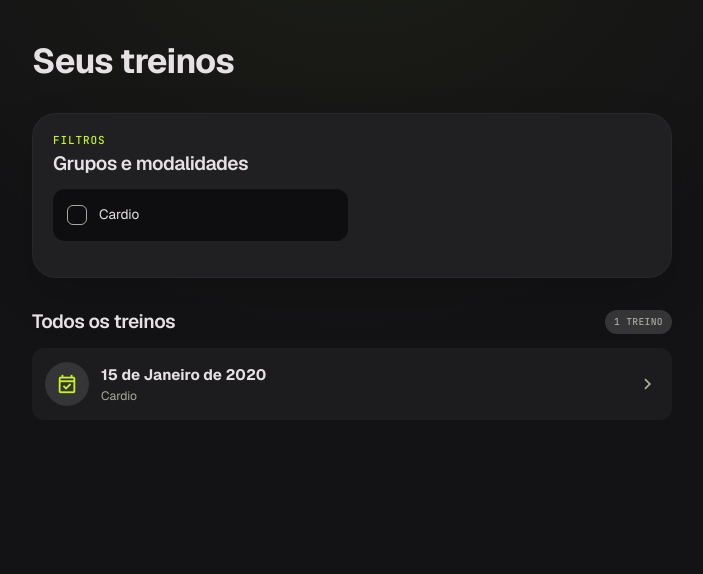
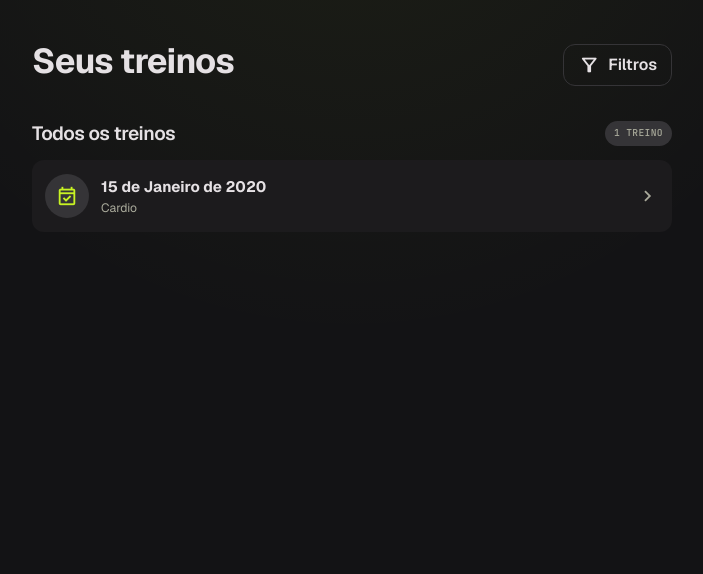
Before and after one commit to yRicke/GymNote, a Django app: page /treinos/ in a window 1280 px wide. Shown: the part 64-638 px from the top of the page, without its empty margins (288-991 px from the left). Run offline with Django 5.2, Linux system fonts and the light colour scheme; a user stored in the database is signed in; data comes from the database, SQL or seed files in the repository; tables that the repository leaves empty hold one stand-in row (values such as "Sample post").

Commit message:
feat: adicionar modal de filtros aos treinos

```diff
--- a/core/forms.py
+++ b/core/forms.py
@@ -20,6 +20,11 @@ class ExerciseMultipleChoiceField(forms.ModelMultipleChoiceField):
 
 
 class WorkoutFilterForm(forms.Form):
+    date = forms.DateField(
+        label="Data",
+        required=False,
+        widget=forms.DateInput(attrs={"type": "date"}),
+    )
     muscle_groups = forms.ModelMultipleChoiceField(
         queryset=MuscleGroup.objects.none(),
         widget=forms.CheckboxSelectMultiple,
--- a/core/static/core/css/app.css
+++ b/core/static/core/css/app.css
@@ -350,6 +350,17 @@ h3 { margin-bottom: 6px; font-size: 1rem; }
     letter-spacing: .04em;
     text-transform: uppercase;
 }
+.workout-filter-button { position: relative; }
+.workout-filter-button.is-active { border-color: rgba(200, 243, 35, .42); background: var(--surface-highest); }
+.workout-filter-button__count { display: grid; min-width: 20px; height: 20px; padding: 0 5px; place-items: center; border-radius: 999px; background: var(--accent); color: var(--on-accent); font-family: "JetBrains Mono", monospace; font-size: .62rem; }
+.active-filters { display: flex; margin-top: -16px; margin-bottom: 24px; align-items: flex-start; justify-content: space-between; gap: 12px; }
+.active-filters__items { display: flex; flex-wrap: wrap; gap: 7px; }
+.active-filters > a,
+.workout-filter__clear { color: var(--accent); font-size: .76rem; font-weight: 600; }
+.filter-chip { display: inline-flex; min-height: 30px; padding: 5px 10px; align-items: center; gap: 5px; border: 1px solid var(--outline); border-radius: 999px; background: var(--surface-low); color: var(--text-muted); font-size: .72rem; }
+.filter-chip .material-symbols-outlined { font-size: 15px; }
+.workout-filter__groups { max-height: min(38vh, 330px); padding-right: 4px; overflow-y: auto; overscroll-behavior: contain; scrollbar-color: var(--outline) transparent; }
+.workout-filter__clear { justify-self: center; }
 
 .stack-list { display: grid; gap: 9px; }
 
@@ -725,6 +736,8 @@ a.list-card:focus-visible,
     .preset-dialog__actions { grid-template-columns: 1fr; }
     .preset-dialog__actions .button--primary,
     .preset-dialog__actions .button--danger { grid-row: 1; }
+    .workout-filter__groups > div,
+    .workout-filter__groups ul { grid-template-columns: 1fr; }
     .workout-summary-table thead { position: absolute; width: 1px; height: 1px; overflow: hidden; clip: rect(0, 0, 0, 0); }
     .workout-summary-table tr { display: grid; grid-template-columns: 1fr 1fr; padding: 13px 14px; gap: 5px 12px; border-top: 1px solid var(--surface-highest); }
     .workout-summary-table tr:first-child { border-top: 0; }
--- a/core/static/core/js/app.js
+++ b/core/static/core/js/app.js
@@ -134,15 +134,6 @@
         updateSelectionButton();
     }
 
-    const autoFilterForm = document.querySelector("[data-auto-filter]");
-    if (autoFilterForm) {
-        autoFilterForm.addEventListener("change", (event) => {
-            if (!event.target.matches('input[type="checkbox"]')) return;
-            autoFilterForm.setAttribute("aria-busy", "true");
-            autoFilterForm.requestSubmit();
-        });
-    }
-
     const presetBuilder = document.querySelector("[data-preset-builder]");
     const presetOptions = presetBuilder?.querySelector(
         "[data-preset-exercise-options]",
@@ -217,7 +208,9 @@
 
     const dialogOpeners = new Map();
     const resetDialog = (dialog) => {
-        const form = dialog.querySelector("[data-dialog-form]");
+        const form = dialog.querySelector(
+            "[data-dialog-form], [data-reset-dialog-form]",
+        );
         if (!form) return;
         form.reset();
         form.removeAttribute("aria-busy");
--- a/core/templates/core/workout_list.html
+++ b/core/templates/core/workout_list.html
@@ -10,29 +10,28 @@
 
 {% block content %}
 <div class="page-shell">
-    <section class="page-heading">
+    <section class="page-heading page-heading--split">
         <h1>Seus treinos</h1>
+        <button class="button button--ghost button--compact workout-filter-button{% if has_filters %} is-active{% endif %}" type="button" data-dialog-open="workout-filter-dialog">
+            <span class="material-symbols-outlined" aria-hidden="true">filter_alt</span>
+            Filtros
+            {% if selected_filter_count %}<span class="workout-filter-button__count">{{ selected_filter_count }}</span>{% endif %}
+        </button>
     </section>
 
-    <section class="panel workout-filter">
-        <div class="section-heading">
-            <div><p class="eyebrow eyebrow--accent">Filtros</p><h2>Grupos e modalidades</h2></div>
-            {% if selected_groups %}<span class="pill">{{ selected_groups|length }} selecionado{{ selected_groups|length|pluralize:"s" }}</span>{% endif %}
+    {% if has_filters %}
+        <div class="active-filters" aria-label="Filtros aplicados">
+            <div class="active-filters__items">
+                {% if selected_date %}<span class="filter-chip"><span class="material-symbols-outlined" aria-hidden="true">calendar_today</span>{{ selected_date|date:"d/m/Y" }}</span>{% endif %}
+                {% for group in selected_groups %}<span class="filter-chip">{{ group.name }}</span>{% endfor %}
+            </div>
+            <a href="{% url 'core:workouts' %}">Limpar</a>
         </div>
-        <form class="selection-form" method="get" data-auto-filter>
-            <div class="choice-list choice-list--filters">{{ filter_form.muscle_groups }}</div>
-            {% for error in filter_form.muscle_groups.errors %}<p class="field-error">{{ error }}</p>{% endfor %}
-            <div class="button-stack">
-                {% if selected_groups %}<a class="button button--ghost button--full" href="{% url 'core:workouts' %}">Limpar filtros</a>{% endif %}
-                <noscript><button class="button button--primary button--full" type="submit"><span class="material-symbols-outlined" aria-hidden="true">filter_alt</span> Filtrar treinos</button></noscript>
-            </div>
-            <p class="filter-status sr-only" aria-live="polite">Os resultados são atualizados ao selecionar um grupo.</p>
-        </form>
-    </section>
+    {% endif %}
 
     <section class="content-section">
         <div class="section-heading">
-            <h2>{% if selected_groups %}Resultados{% else %}Todos os treinos{% endif %}</h2>
+            <h2>{% if has_filters %}Resultados{% else %}Todos os treinos{% endif %}</h2>
             {% if workouts %}<span class="pill">{{ workouts|length }} treino{{ workouts|length|pluralize:"s" }}</span>{% endif %}
         </div>
         {% if workouts %}
@@ -51,16 +50,16 @@
         {% else %}
             <div class="button-stack">
                 <div class="empty-state">
-                    <span class="material-symbols-outlined" aria-hidden="true">{% if selected_groups %}filter_alt_off{% else %}event_note{% endif %}</span>
-                    {% if selected_groups %}
+                    <span class="material-symbols-outlined" aria-hidden="true">{% if has_filters %}filter_alt_off{% else %}event_note{% endif %}</span>
+                    {% if has_filters %}
                         <h3>Nenhum treino encontrado</h3>
-                        <p>Não há treinos com os grupos ou modalidades selecionados.</p>
+                        <p>Não há treinos para os filtros selecionados.</p>
                     {% else %}
                         <h3>Nenhum treino registrado</h3>
                         <p>Escolha um dia no calendário e adicione seu primeiro exercício.</p>
                     {% endif %}
                 </div>
-                {% if selected_groups %}
+                {% if has_filters %}
                     <a class="button button--ghost button--full" href="{% url 'core:workouts' %}">Limpar filtros</a>
                 {% else %}
                     <a class="button button--primary button--full" href="{% url 'core:calendar' %}">Abrir calendário <span class="material-symbols-outlined" aria-hidden="true">arrow_forward</span></a>
@@ -68,5 +67,32 @@
             </div>
         {% endif %}
     </section>
+
+    <dialog class="preset-dialog" id="workout-filter-dialog" aria-labelledby="workout-filter-dialog-title">
+        <div class="preset-dialog__surface">
+            <div class="preset-dialog__heading">
+                <span class="preset-dialog__icon material-symbols-outlined" aria-hidden="true">filter_alt</span>
+                <div><h2 id="workout-filter-dialog-title">Filtrar treinos</h2></div>
+                <button class="icon-button" type="button" data-dialog-close aria-label="Fechar"><span class="material-symbols-outlined" aria-hidden="true">close</span></button>
+            </div>
+            <form class="app-form" method="get" action="{% url 'core:workouts' %}" data-reset-dialog-form>
+                <div class="field">
+                    {{ filter_form.date.label_tag }}
+                    {{ filter_form.date }}
+                    {% for error in filter_form.date.errors %}<p class="field-error">{{ error }}</p>{% endfor %}
+                </div>
+                <div class="field">
+                    <span class="field-label">{{ filter_form.muscle_groups.label }}</span>
+                    <div class="choice-list choice-list--filters workout-filter__groups">{{ filter_form.muscle_groups }}</div>
+                    {% for error in filter_form.muscle_groups.errors %}<p class="field-error">{{ error }}</p>{% endfor %}
+                </div>
+                <div class="preset-dialog__actions">
+                    <button class="button button--ghost" type="button" data-dialog-close>Cancelar</button>
+                    <button class="button button--primary" type="submit"><span class="material-symbols-outlined" aria-hidden="true">check</span> Salvar filtros</button>
+                </div>
+                {% if has_filters %}<a class="workout-filter__clear" href="{% url 'core:workouts' %}">Limpar todos os filtros</a>{% endif %}
+            </form>
+        </div>
+    </dialog>
 </div>
 {% endblock %}
--- a/core/views.py
+++ b/core/views.py
@@ -168,16 +168,20 @@ def workout_list(request):
         queryset=MuscleGroup.objects.filter(is_active=True),
     )
     selected_groups = []
+    selected_date = None
     workouts = Workout.objects.filter(
         user=request.user,
         workout_exercises__isnull=False,
     )
     if filter_form.is_valid():
         selected_groups = list(filter_form.cleaned_data["muscle_groups"])
+        selected_date = filter_form.cleaned_data["date"]
     if selected_groups:
         workouts = workouts.filter(
             workout_exercises__muscle_group__in=selected_groups,
         )
+    if selected_date:
+        workouts = workouts.filter(date=selected_date)
     workouts = list(
         workouts.prefetch_related("workout_exercises__muscle_group")
         .distinct()
@@ -189,6 +193,7 @@ def workout_list(request):
                 entry.muscle_group.name for entry in workout.workout_exercises.all()
             )
         )
+    has_filters = bool(selected_groups or selected_date)
     return render(
         request,
         "core/workout_list.html",
@@ -196,6 +201,9 @@ def workout_list(request):
             "workouts": workouts,
             "filter_form": filter_form,
             "selected_groups": selected_groups,
+            "selected_date": selected_date,
+            "has_filters": has_filters,
+            "selected_filter_count": len(selected_groups) + bool(selected_date),
         },
     )
 
```
